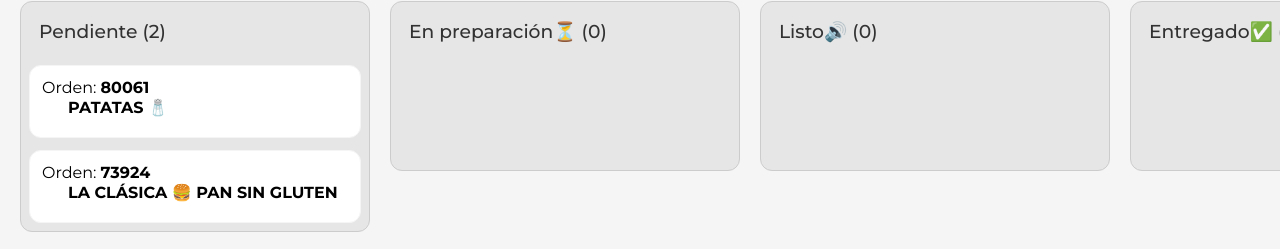
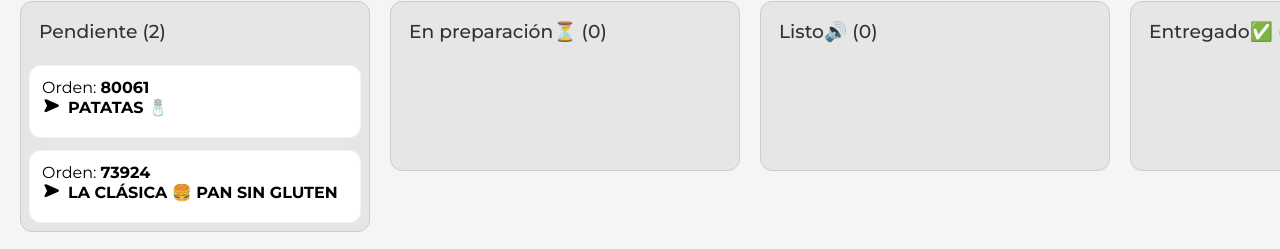
Before and after one commit to RaulCDev/pinks-tech-test-kds, a Next.js app: page / in a window 1280 px wide. Shown: the part 119-368 px from the top of the page. Built offline with nearby package versions, Linux system fonts and the light colour scheme.

Commit message:
dark/light mode arrows

```diff
--- a/components/Item/Item.tsx
+++ b/components/Item/Item.tsx
@@ -1,4 +1,4 @@
-import React, { useState } from 'react';
+import React, { useEffect, useState } from 'react';
 import { ArrowDown } from "@/bases/ArrowDown";
 import { ArrowRight } from "@/bases/ArrowRight";
 import { Item } from '@/dtos/Item.dto';
@@ -10,18 +10,24 @@ interface ItemProps {
 
 export default function ItemComponent({ item }: ItemProps) {
   const [showImage, setShowImage] = useState(false);
+  const [isDarkMode, setIsDarkMode] = useState(false);
 
   const handleClick = (e: React.MouseEvent<HTMLButtonElement>) => {
     e.stopPropagation();
     setShowImage(!showImage);
   };
 
+  useEffect(() => {
+    // Verificar si el dispositivo tiene configurado el modo oscuro
+    const prefersDarkMode = window.matchMedia && window.matchMedia('(prefers-color-scheme: dark)').matches;
+    setIsDarkMode(prefersDarkMode);
+  }, []);
 
   return (
     <div className={s["container"]}>
       <div className={s["content"]}>
         <button onClick={handleClick} className={s["arrows"]}>
-          {showImage ? <ArrowDown color="#ffffff"  /> : <ArrowRight color="#ffffff" />}
+          {showImage ? <ArrowDown color={isDarkMode ? '#ffffff' : '#000000'} /> : <ArrowRight color={isDarkMode ? '#ffffff' : '#000000'} />}
         </button>
         <h4>{item.name}</h4>
       </div>
--- a/contexts/Orders.context.tsx
+++ b/contexts/Orders.context.tsx
@@ -1,6 +1,5 @@
 import { Order, StateType } from "@/dtos/Order.dto";
 import { OrderOrchestrator } from "@/lib";
-import { useRiders } from './Riders.context';
 import {
   ReactNode,
   createContext,
--- a/contexts/Riders.context.tsx
+++ b/contexts/Riders.context.tsx
@@ -8,7 +8,6 @@ import {
 import { useOrders } from "./Orders.context";
 import { getRandomInterval } from "@/lib/utils";
 import { Rider } from "@/dtos/Rider.dto";
-import { StateType } from "@/dtos/Order.dto"
 
 export type RidersContextProps = {
   riders: Array<Rider>;
```
